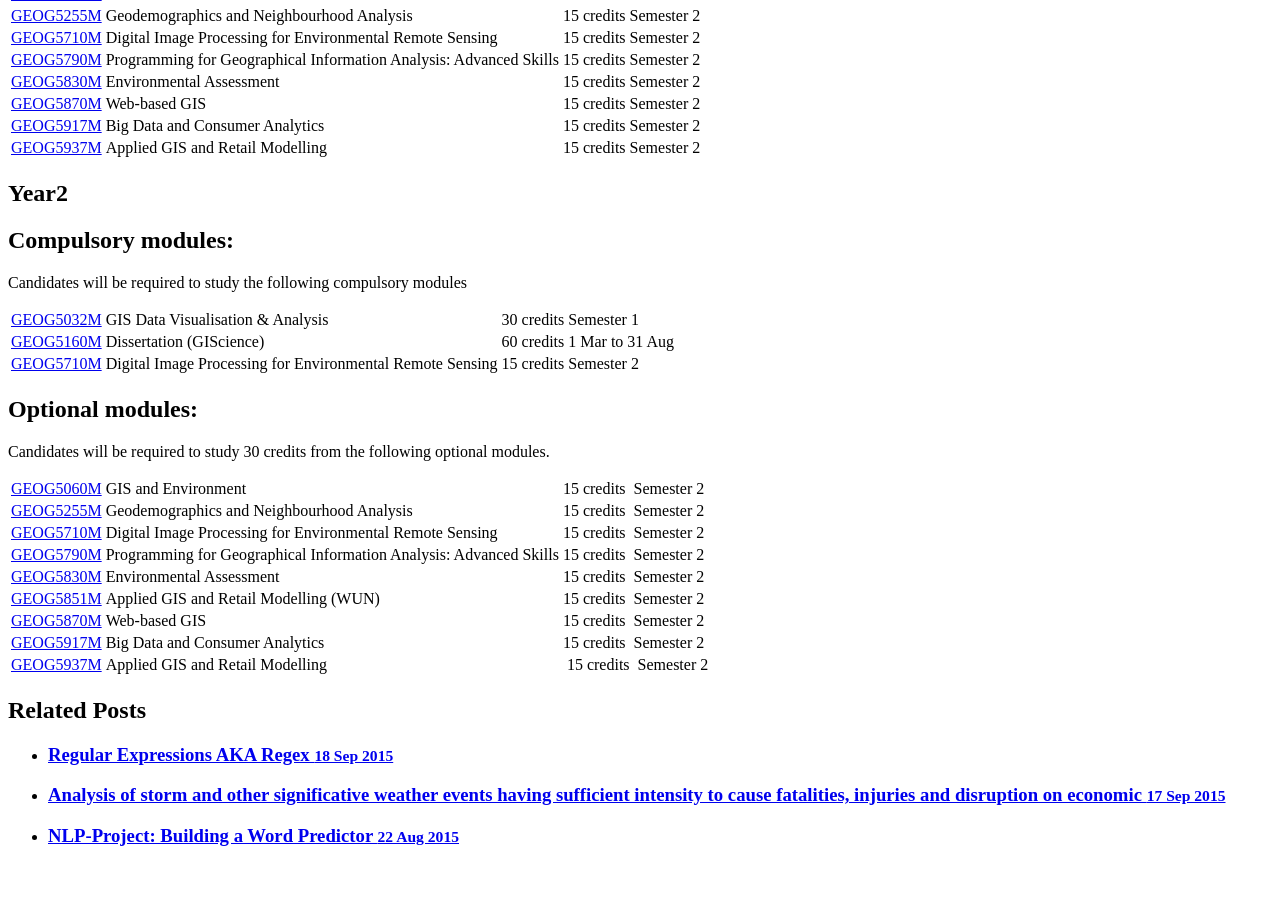
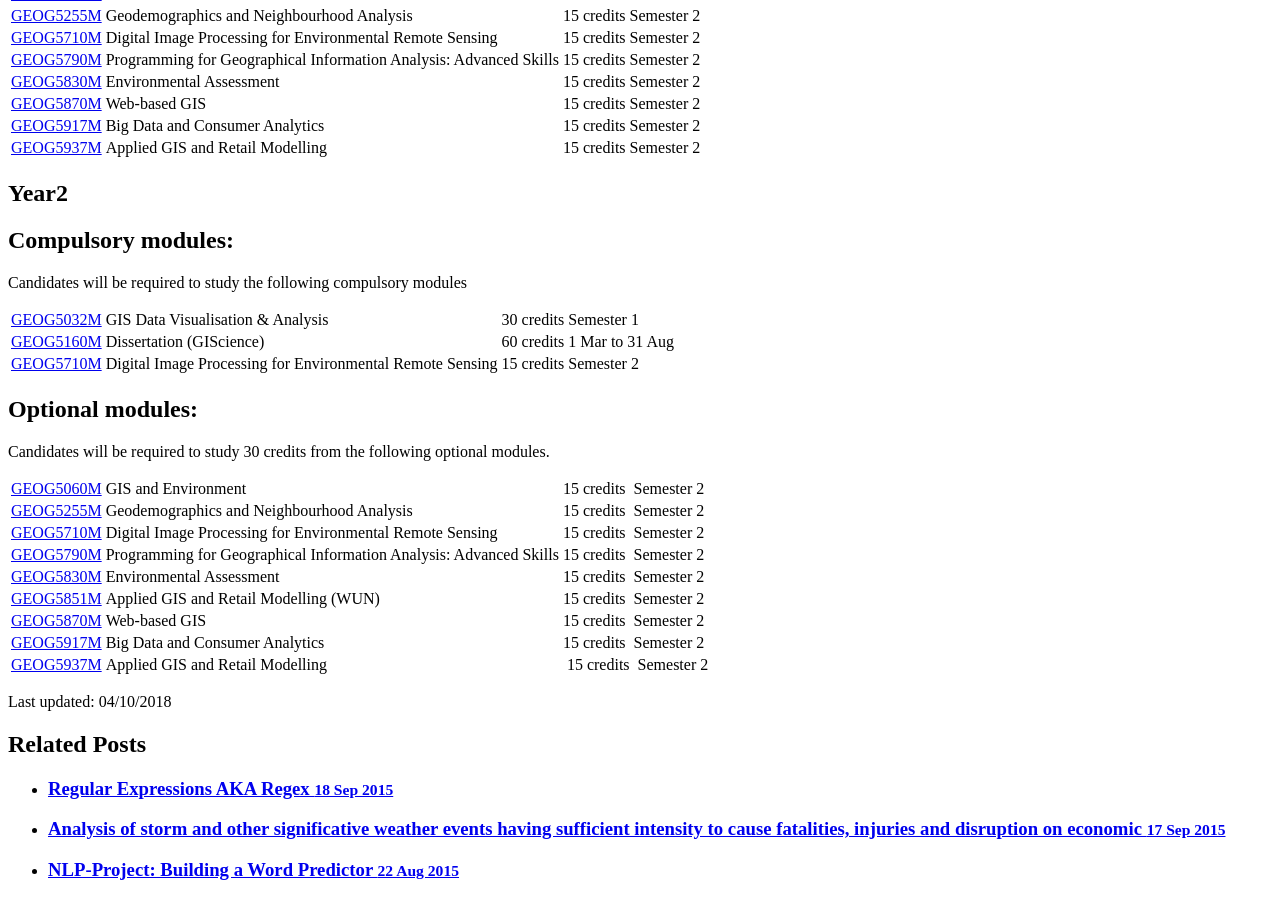
Before and after one commit to pdawine/pdawine.github.io, a Jekyll site: the page built from _posts/2015-01-01-NLP_2_PersonalExperience.md, in a window 1280 px wide and 900 px high, scrolled down 1465 px. Built offline with Jekyll 4.4.1, drawn with Linux system fonts in a browser that asks for light colours; Markdown is read by kramdown in place of the engine named in the settings; before the commit the page ends 2331 px from its top, so only the background shows below that; some of the changed lines change nothing that is shown.

Commit message:
Update 2015-01-01-NLP_2_PersonalExperience.md

```diff
--- a/_posts/2015-01-01-NLP_2_PersonalExperience.md
+++ b/_posts/2015-01-01-NLP_2_PersonalExperience.md
@@ -66,7 +66,7 @@
 <td>Semesters 1 &amp; 2</td>
 </tr>
 <tr>
-<td>&nbsp;<a href="http://webprod3.leeds.ac.uk/catalogue/dynmodules.asp?Y=201819&amp;F=P&amp;M=GEOG-5990M">GEOG5990M</a></td>
+<td><a href="http://webprod3.leeds.ac.uk/catalogue/dynmodules.asp?Y=201819&amp;F=P&amp;M=GEOG-5990M">GEOG5990M</a></td>
 <td>Programming for Geographical Information Analysis: Core Skills</td>
 <td>15 credits</td>
 <td>Semester 1</td>
@@ -219,3 +219,5 @@
 </tr>
 </tbody>
 </table>
+
+Last updated: 04/10/2018
```
